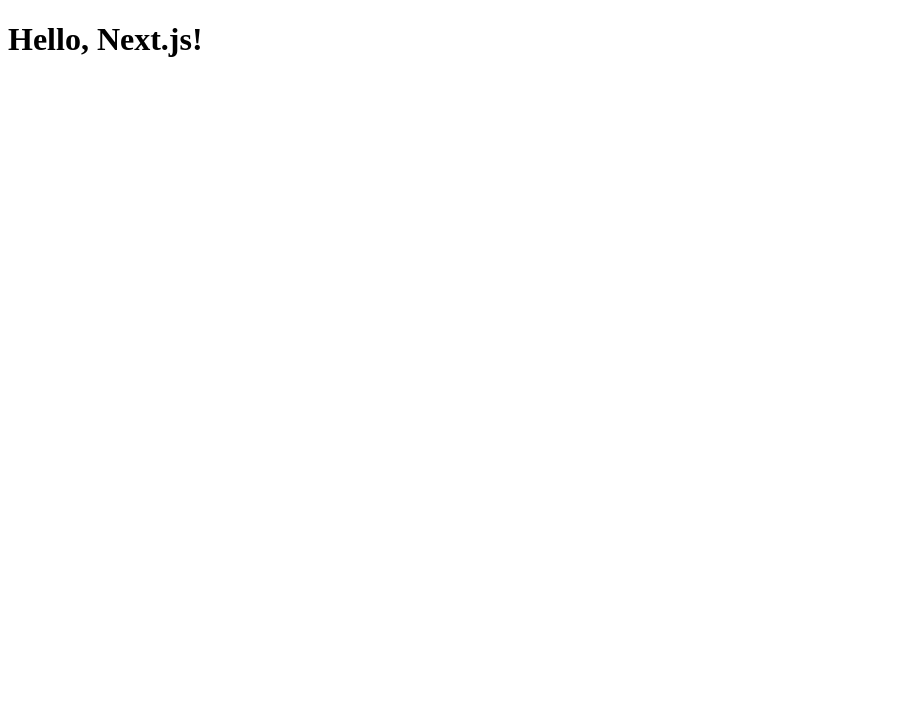
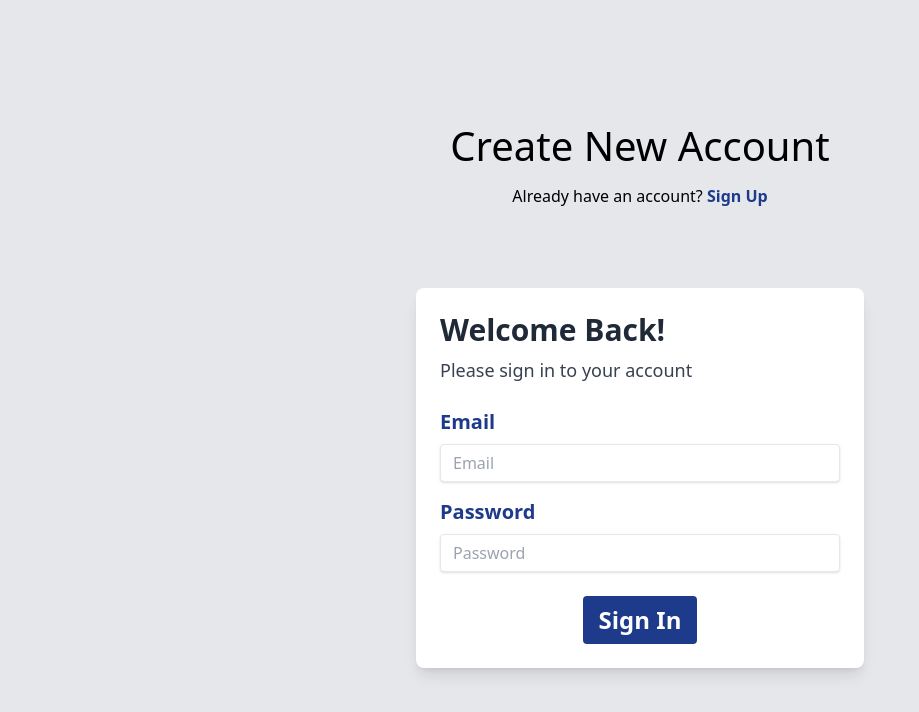
Before and after one commit to Mahikagarg09/Secure-Account-Dashboard-with-Real-Time-Monitoring, a Next.js app in the folder client/: page / in a window 1280 px wide. Shown: the top 712 px of the page, without its empty margins (0-919 px from the left). Built offline with nearby package versions, Linux system fonts and the light colour scheme.

Commit message:
user authentication pages

```diff
--- /dev/null
+++ b/client/app/components/Login.tsx
@@ -0,0 +1,60 @@
+"use client"
+import Link from 'next/link'
+import React from 'react'
+
+export default function Login() {
+  return (
+    <div>
+         <div className="h-screen bg-gray-200 py-20 p-4 md:p-20 lg:p-32">
+            <div className=" pb-[80px] text-center ">
+                <h1 className="text-3xl lg:text-[2.5rem]">Create New Account</h1>
+                <p className="mt-5">
+                    <Link href={`/register`}>Already have an account? <span className='text-blue-900 font-semibold'>Sign Up</span></Link>
+                </p>
+            </div>
+            <div className="max-w-md bg-white rounded-lg overflow-hidden shadow-lg mx-auto">
+                <div className="p-6">
+                    <h2 className="text-3xl font-bold text-gray-800 mb-2">Welcome Back!</h2>
+                    <p className="text-gray-700 mb-6 text-lg">Please sign in to your account</p>
+                    <form
+                    // onSubmit={handleSubmit}
+                    >
+                        <div className="mb-4">
+                            <label className="block text-blue-900 font-bold mb-2 text-xl" htmlFor="email">
+                                Email
+                            </label>
+                            <input className="shadow appearance-none border rounded w-full py-2 px-3 text-gray-700 leading-tight focus:outline-none focus:shadow-outline"
+                                id="username"
+                                type="email"
+                                placeholder="Email"
+                                // onChange={e => setEmail(e.target.value)}
+                            />
+                        </div>
+                        <div className="mb-6">
+                            <label className="block text-blue-900 text-xl font-bold mb-2" htmlFor="password">
+                                Password
+                            </label>
+                            <input className="shadow appearance-none border rounded w-full py-2 px-3 text-gray-700 leading-tight focus:outline-none focus:shadow-outline"
+                                id="password"
+                                type="password"
+                                placeholder="Password"
+                                // onChange={e => setPassword(e.target.value)}
+                            />
+                        </div>
+                        <div className="flex items-center justify-center">
+                            <button className="bg-blue-900 hover:bg-blue-700 text-white text-2xl font-bold py-2 px-4 rounded focus:outline-none focus:shadow-outline" type="submit">
+                                Sign In
+                            </button>
+                        </div>
+                    </form>
+                </div>
+                {/* {err && (
+                    <div>
+                        <p className="mt-5 text-center text-md font-semibold text-red-500">{err}</p>
+                    </div>
+                )} */}
+            </div>
+        </div>
+    </div>
+  )
+}
--- /dev/null
+++ b/client/app/components/Register.tsx
@@ -0,0 +1,45 @@
+"use client"
+import React from 'react'
+
+export default function Register() {
+  return (
+    <div>
+            <form
+            // onSubmit={handleSubmit}
+            >
+                <div className="mb-4">
+                    <label className="block text-blue-900 font-bold mb-2 text-xl" htmlFor="email">
+                        Email
+                    </label>
+                    <input className="shadow appearance-none border rounded w-full py-2 px-3 text-gray-700 leading-tight focus:outline-none focus:shadow-outline"
+                        id="username"
+                        type="email"
+                        placeholder="Email"
+                        // onChange={e => setEmail(e.target.value)}
+                    />
+                </div>
+                <div className="mb-6">
+                    <label className="block text-blue-900 text-xl font-bold mb-2" htmlFor="password">
+                        Password
+                    </label>
+                    <input className="shadow appearance-none border rounded w-full py-2 px-3 text-gray-700 leading-tight focus:outline-none focus:shadow-outline"
+                        id="password"
+                        type="password"
+                        placeholder="Password"
+                        // onChange={e => setPassword(e.target.value)}
+                    />
+                </div>
+                <div className="flex items-center justify-center">
+                    <button className="bg-blue-900 hover:bg-blue-700 text-white text-2xl font-bold py-2 px-4 rounded focus:outline-none focus:shadow-outline" type="submit">
+                        Sign Up
+                    </button>
+                </div>
+            </form>
+        {/* {err && (
+            <div>
+                <p className="mt-5 text-center text-md font-semibold text-red-500">{err}</p>
+            </div>
+        )} */}
+</div>
+  )
+}
--- a/client/app/layout.tsx
+++ b/client/app/layout.tsx
@@ -1,3 +1,5 @@
+import './globals.css'
+
 export default function RootLayout({
     children,
   }: {
--- a/client/app/page.tsx
+++ b/client/app/page.tsx
@@ -1,3 +1,7 @@
+import Login from "./components/Login";
+
 export default function Page() {
-    return <h1>Hello, Next.js!</h1>
+    return <>
+    <Login/>
+    </>
   }
--- /dev/null
+++ b/client/app/register/page.tsx
@@ -0,0 +1,19 @@
+import React from 'react'
+import Register from '../components/Register'
+import Link from 'next/link'
+
+export default function page() {
+    return (
+        <div className='bg-gray-100 min-h-screen'>
+            <div className="bg-gray-100 pt-[80px] pb-[150px] text-center ">
+                <h1 className="text-3xl lg:text-[2.5rem]">Create New Account</h1>
+                <p className="mt-5">
+                    <Link href={`/`}>Already have an account? <span className='text-blue-900 font-semibold'>Log In</span></Link>
+                </p>
+            </div>
+            <div className="bg-white sm:w-[90vw] xl:w-[50vw] mt-[-100px] mb-7 m-auto px-14 py-16 rounded-3xl">
+                <Register/>
+            </div>
+        </div>
+    )
+}
--- /dev/null
+++ b/client/app/verify/page.tsx
@@ -0,0 +1,47 @@
+"use client"
+import React from 'react'
+
+export default function page() {
+  return (
+    <div className="relative flex min-h-screen flex-col justify-center overflow-hidden bg-gray-50 py-12">
+            <div className="relative bg-white px-6 pt-10 pb-9 shadow-xl mx-auto w-full max-w-lg rounded-2xl">
+                <div className="mx-auto flex w-full max-w-md flex-col space-y-16">
+                    <div className="flex flex-col items-center justify-center text-center space-y-2">
+                        <div className="font-semibold text-3xl">
+                            <p>Email Verification</p>
+                        </div>
+                        <div className="flex flex-row text-sm font-medium text-gray-400">
+                            <p>We have sent a code to your email</p>
+                        </div>
+                    </div>
+
+                    <div>
+                        <form
+                        // onSubmit={handleVerify}
+                        >
+                            <div className="form-control w-full max-w-xs m-auto py-3 items-center justify-center text-xl">
+                                <input
+                                    type="text"
+                                    placeholder="Enter your OTP here"
+                                    className="input w-full max-w-xs mb-3 border border-trueGray-900 py-3 text-center"
+                                    // value={otp}
+                                    // onChange={(e) => setOtp(e.target.value)}
+                                />
+                            </div>
+                            <div className="text-center">
+                                <button className="bg-blue-900 text-white w-full max-w-xs mt-5 px-1 py-2 rounded-lg">
+                                    Verify
+                                </button>
+                            </div>
+                        </form>
+                    </div>
+                    {/* {error && (
+                        <div className="text-center text-red-500">
+                            {error}
+                        </div>
+                    )} */}
+                </div>
+            </div>
+        </div>
+  )
+}
```
